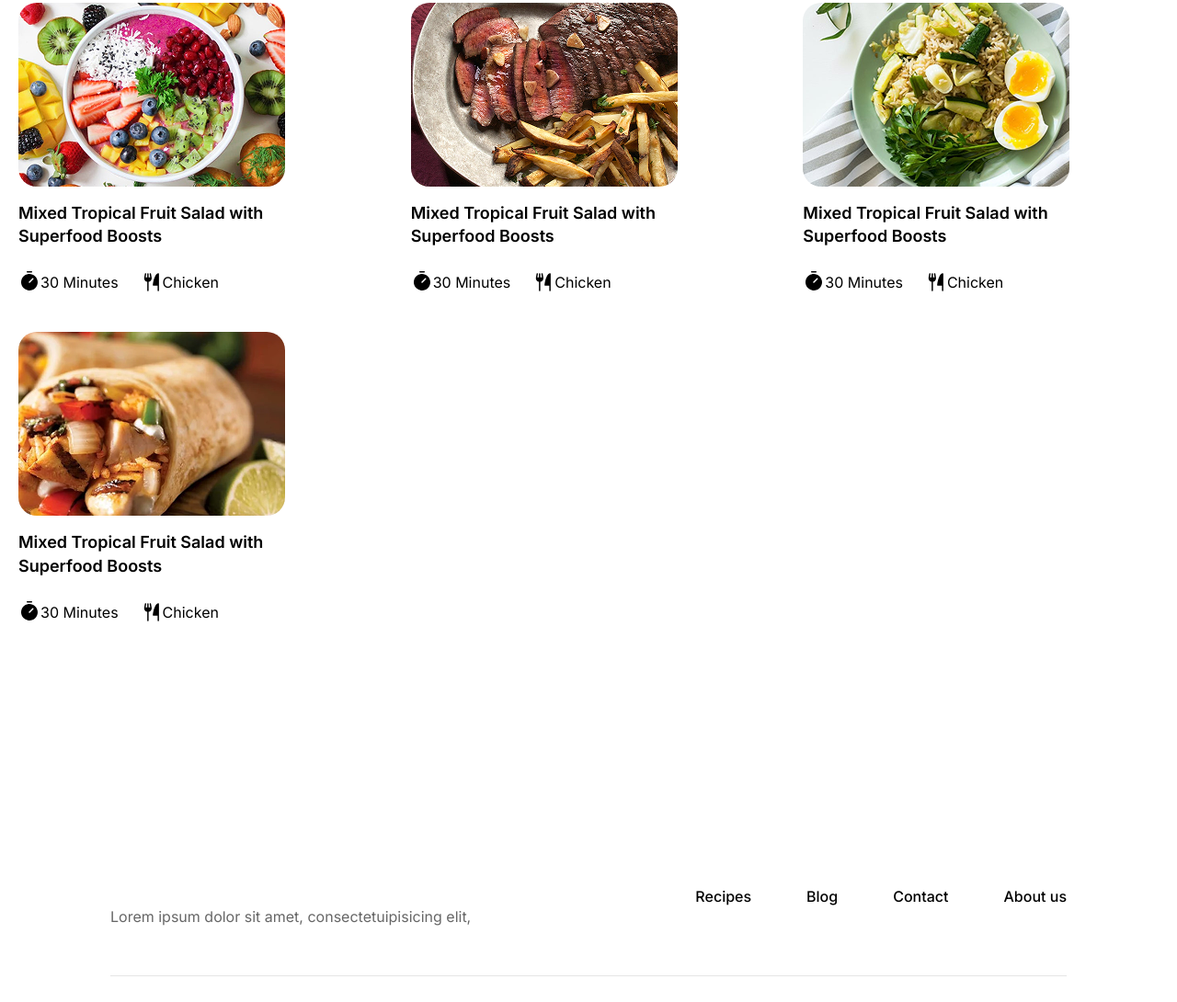
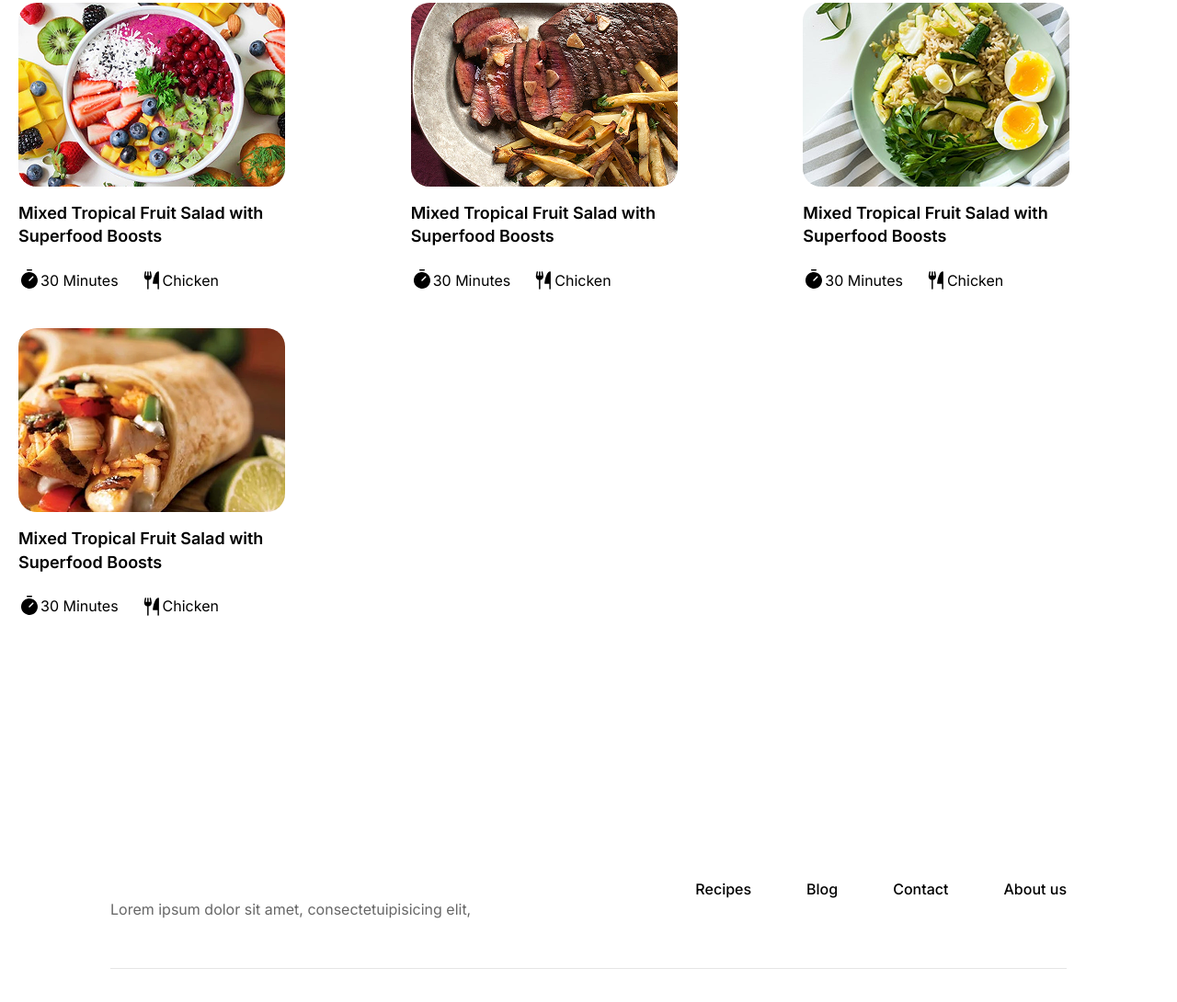
Before and after one commit to vitkomaksim617-lgtm/test, a plain HTML site: page guide.html in a window 1280 px wide. Shown: the part 4081-5171 px from the top of the page at 92% size. Drawn offline with Linux system fonts and the light colour scheme.

Commit message:
Add files via upload

```diff
--- a/css/style.v=2.css
+++ b/css/style.v=2.css
@@ -223,6 +223,12 @@ body {
 	display: flex;
 	gap: 16px;
 	margin-bottom: 92px;
+}
+
+.time__text {
+	line-height: 1.2;
+	display: flex;
+	align-items: center;
 }
 
 .link {
```
